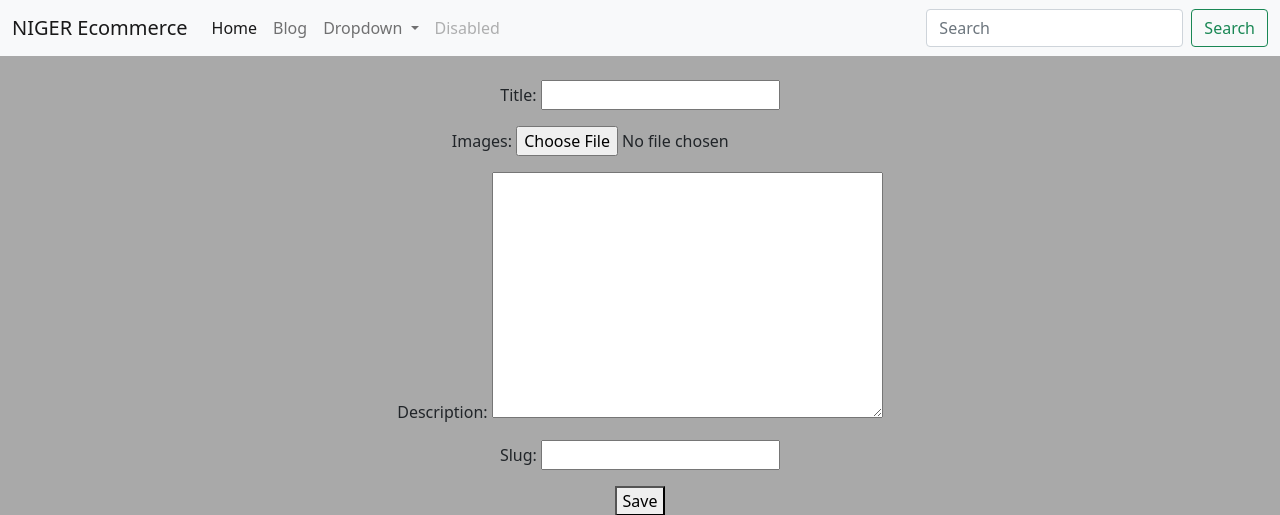
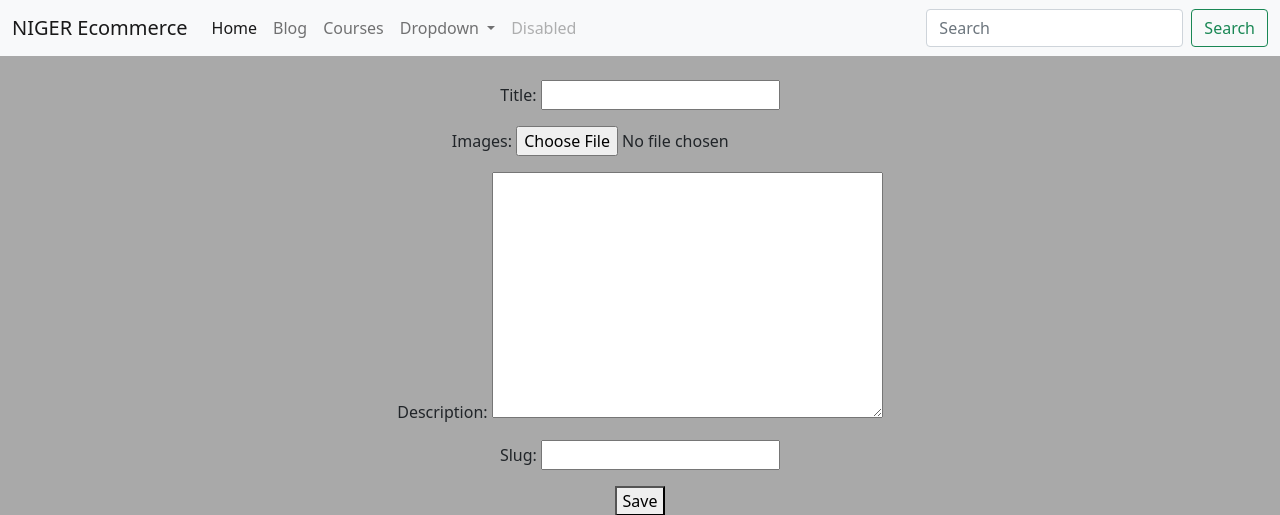
Before and after one commit to esca096/NigerEcom, a Django app: page /blog/article_create in a window 1280 px wide. Shown: the top 515 px of the page. Run offline with Django 5.2, Linux system fonts and the light colour scheme.

Commit message:
new commit

```diff
--- a/templates/base.html
+++ b/templates/base.html
@@ -11,17 +11,20 @@
 <body>
     <nav class="navbar navbar-expand-lg navbar-light bg-light">
         <div class="container-fluid">
-          <a class="navbar-brand" href="#">NIGER Ecommerce</a>
+          <a class="navbar-brand" href="/">NIGER Ecommerce</a>
           <button class="navbar-toggler" type="button" data-bs-toggle="collapse" data-bs-target="#navbarSupportedContent" aria-controls="navbarSupportedContent" aria-expanded="false" aria-label="Toggle navigation">
             <span class="navbar-toggler-icon"></span>
           </button>
           <div class="collapse navbar-collapse" id="navbarSupportedContent">
             <ul class="navbar-nav me-auto mb-2 mb-lg-0">
               <li class="nav-item">
-                <a class="nav-link active" aria-current="page" href="#">Home</a>
+                <a class="nav-link active" aria-current="page" href="/">Home</a>
               </li>
               <li class="nav-item">
                 <a class="nav-link" href="/blog">Blog</a>
+              </li>
+              <li class="nav-item">
+                <a class="nav-link" href="/courses">Courses</a>
               </li>
               <li class="nav-item dropdown">
                 <a class="nav-link dropdown-toggle" href="#" id="navbarDropdown" role="button" data-bs-toggle="dropdown" aria-expanded="false">
```
